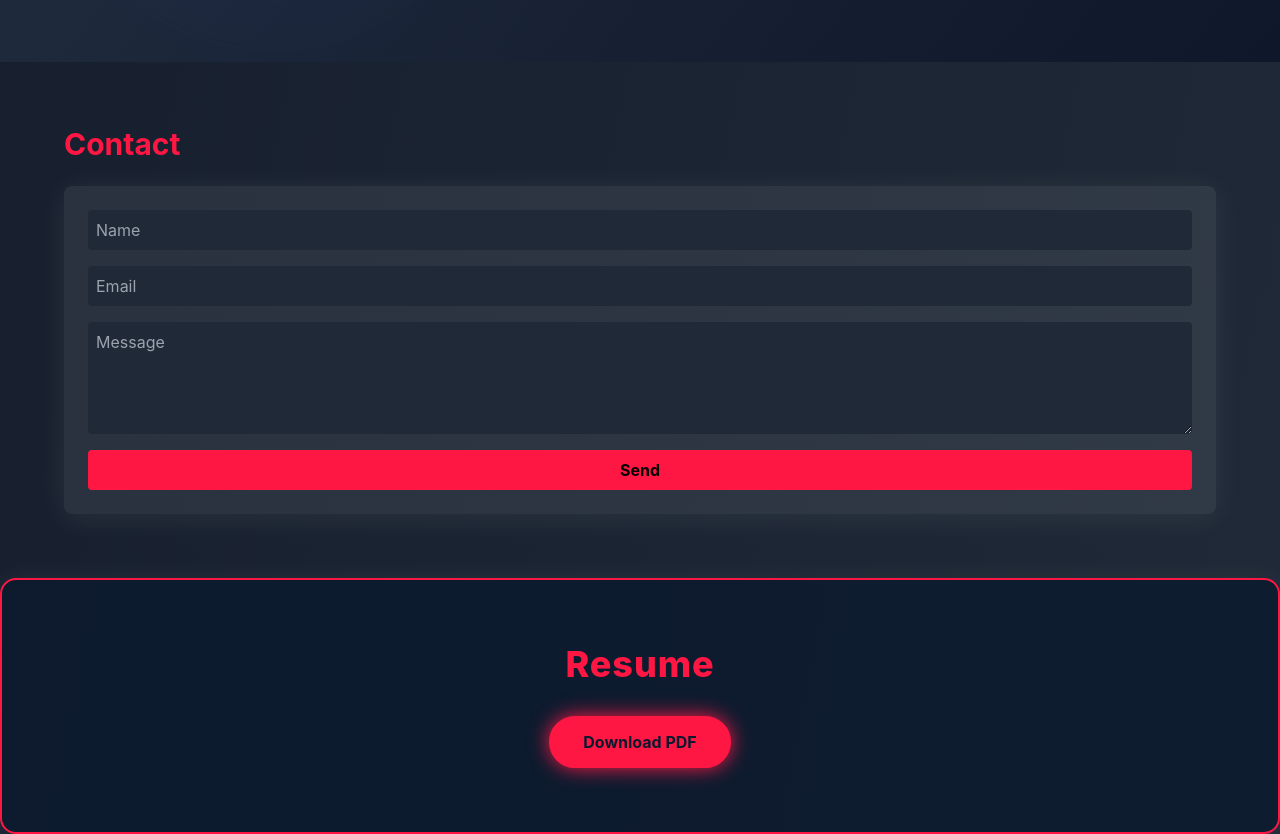
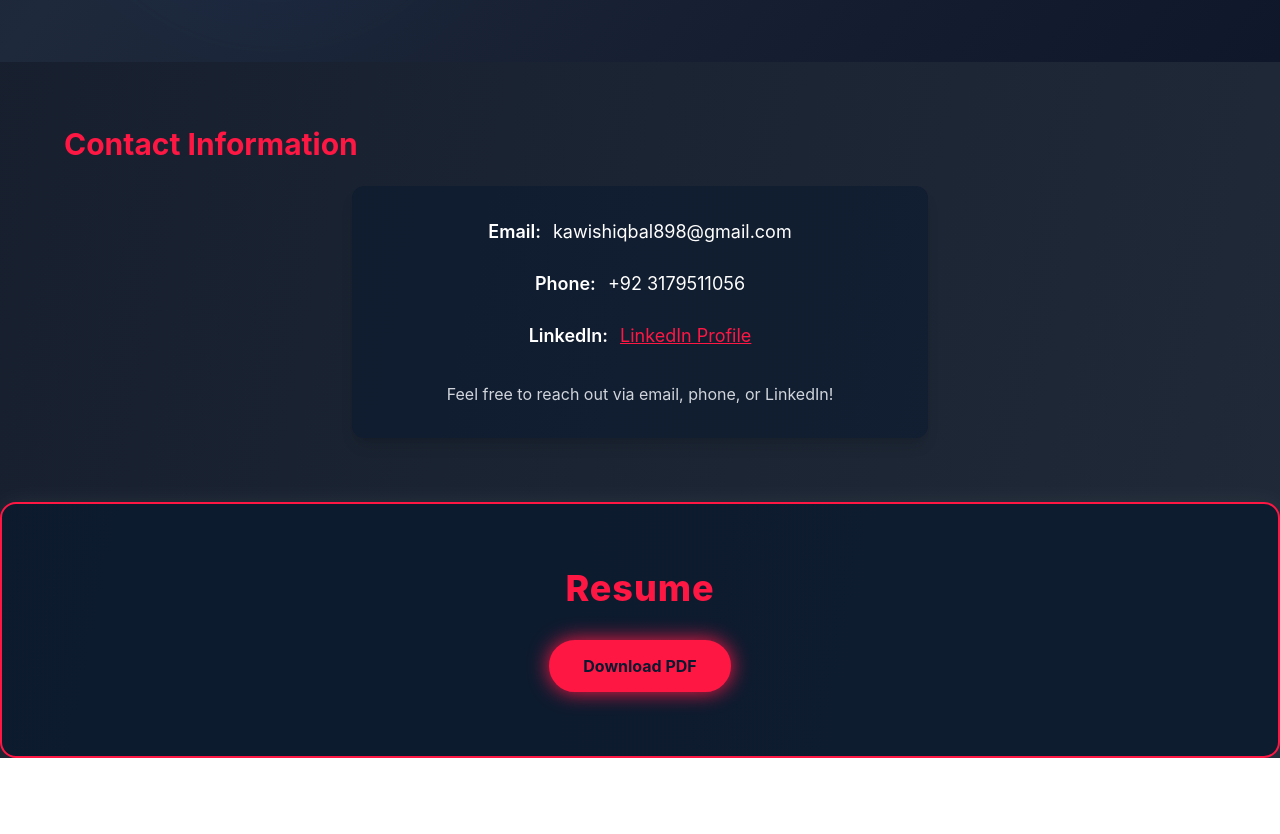
Before and after one commit to Kawish07/portfolio, a React (Vite) app: page / in a window 1280 px wide. Shown: the part 5540-6374 px from the top of the page. After the commit the page ends 6298 px from the top, so only its background shows below. Built offline with nearby package versions, Linux system fonts and the light colour scheme.

Commit message:
Update contact section to show direct contact info

```diff
--- a/components/Contact.jsx
+++ b/components/Contact.jsx
@@ -13,7 +13,8 @@ const Contact = () => {
     e.preventDefault();
     setStatus('Sending...');
   const backendUrl = import.meta.env.VITE_BACKEND_URL || 'http://localhost:5000';
-  const res = await fetch(`${backendUrl}/api/contact`, {
+  try {
+    const res = await fetch(`${backendUrl}/api/contact`, {
       method: 'POST',
       headers: { 'Content-Type': 'application/json' },
       body: JSON.stringify(form),
@@ -24,18 +25,31 @@ const Contact = () => {
     } else {
       setStatus('Error sending message.');
     }
+  } catch (error) {
+    setStatus('Error sending message.');
+  }
   };
 
   return (
     <section id="contact" className="py-16 px-4 md:px-16">
-      <motion.h2 className="text-3xl font-bold mb-6 text-neon" initial={{ opacity: 0 }} animate={{ opacity: 1 }} transition={{ duration: 1 }}>Contact</motion.h2>
-      <form className="bg-glass rounded-lg shadow-glass p-6 flex flex-col gap-4" onSubmit={handleSubmit}>
-        <input type="text" name="name" placeholder="Name" value={form.name} onChange={handleChange} required className="p-2 rounded bg-gray-800 text-white" />
-        <input type="email" name="email" placeholder="Email" value={form.email} onChange={handleChange} required className="p-2 rounded bg-gray-800 text-white" />
-        <textarea name="message" placeholder="Message" value={form.message} onChange={handleChange} required className="p-2 rounded bg-gray-800 text-white" rows={4} />
-        <button type="submit" className="bg-neon text-black font-bold py-2 px-4 rounded">Send</button>
-        {status && <div className="mt-2 text-neon">{status}</div>}
-      </form>
+      <h2 className="text-3xl font-bold mb-6 text-neon">Contact Information</h2>
+      <div className="max-w-xl mx-auto bg-darkblue bg-opacity-60 rounded-xl shadow-lg p-8 text-center glassmorphism">
+        <div className="flex flex-col gap-6 items-center">
+          <div className="flex items-center gap-3">
+            <span className="text-lg font-semibold">Email:</span>
+            <span className="text-lg">kawishiqbal898@gmail.com</span>
+          </div>
+          <div className="flex items-center gap-3">
+            <span className="text-lg font-semibold">Phone:</span>
+            <span className="text-lg">+92 3179511056</span>
+          </div>
+          <div className="flex items-center gap-3">
+            <span className="text-lg font-semibold">LinkedIn:</span>
+            <a href="https://www.linkedin.com/in/kawish-iqbal/222767264/" target="_blank" rel="noopener noreferrer" className="text-lg underline text-neon">LinkedIn Profile</a>
+          </div>
+        </div>
+        <p className="mt-8 text-gray-300">Feel free to reach out via email, phone, or LinkedIn!</p>
+      </div>
     </section>
   );
 };
```
